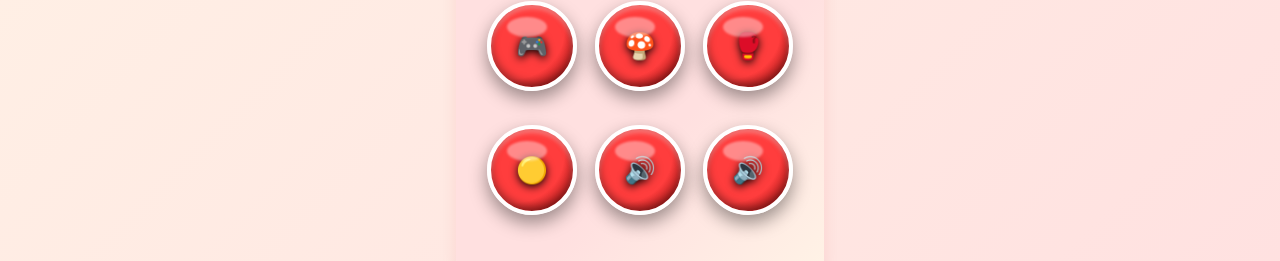
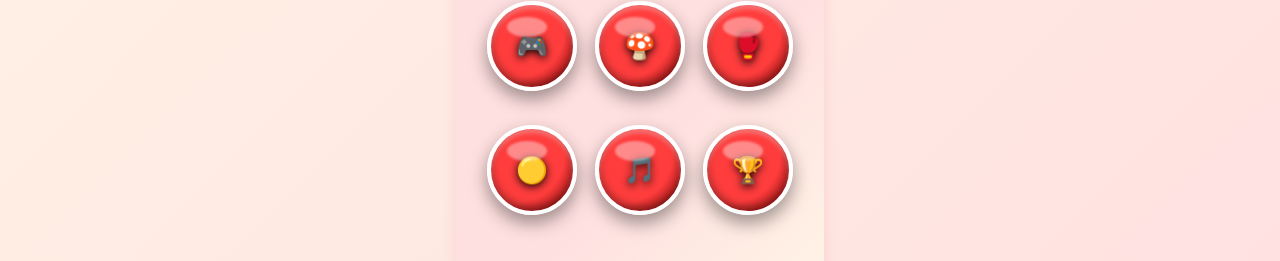
Before and after one commit to BenicioFIl/Portfolio, a plain HTML site: page botonera.html in a window 1280 px wide. Shown: the part 438-699 px from the top of the page. Drawn offline with Linux system fonts and the light colour scheme.

Commit message:
Fin botonera

```diff
--- a/botonera.html
+++ b/botonera.html
@@ -28,8 +28,8 @@
                 <button class="sound-btn" onclick="playSound('sonidos/mario-bros tuberia.mp3')" title="Tubería Mario">🍄</button>
                 <button class="sound-btn" onclick="playSound('sonidos/mortal-kombat-round-one.mp3')" title="Round One">🥊</button>
                 <button class="sound-btn" onclick="playSound('sonidos/pacman-music.mp3')" title="Pacman">🟡</button>
-                <button class="sound-btn" onclick="playSound('sonidos/sonido5.mp3')" title="Sonido 5">🔊</button>
-                <button class="sound-btn" onclick="playSound('sonidos/sonido6.mp3')" title="Sonido 6">🔊</button>
+                <button class="sound-btn" onclick="playSound('sonidos/mario.mp3')" title="Mario Bros">🎵</button>
+                <button class="sound-btn" onclick="playSound('sonidos/street-fighter.mp3')" title="Street Fighter">🏆</button>
             </div>
         </div>
     </div>
```
Also changed, not shown: 2 other files.
